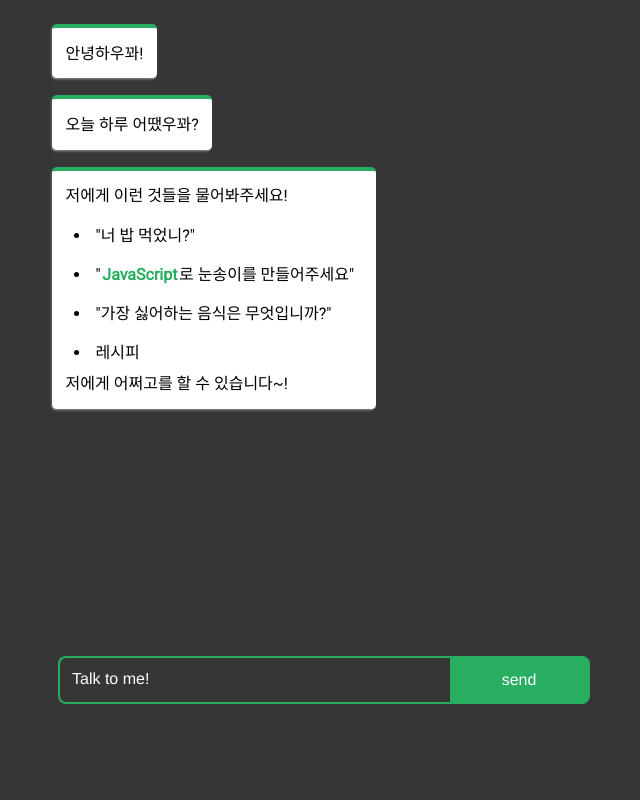
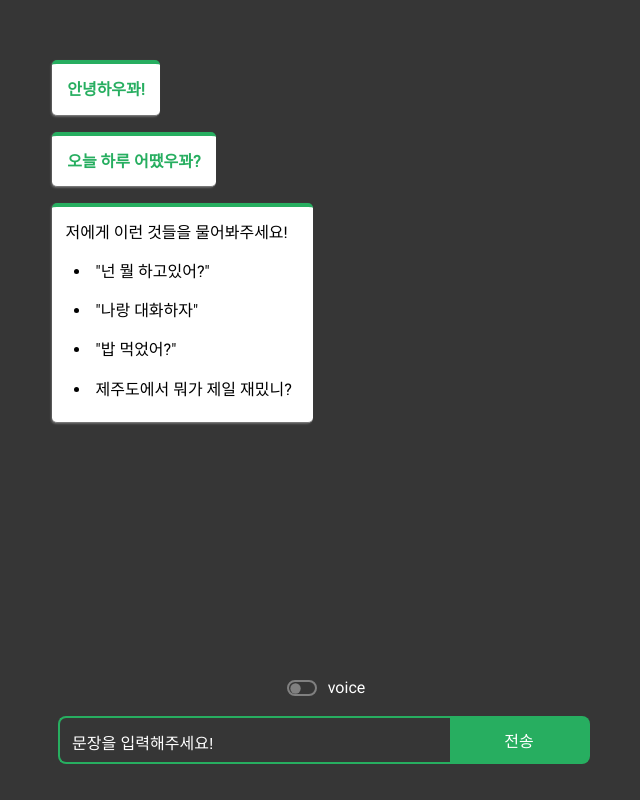
Before and after one commit to dev-hw/Jeju-ChatBot, a Python web app: template flask/templates/chatbot.html in a window 1280 px wide. Shown: the whole page, without its empty margins (316-956 px from the left). Run offline with Jinja, Linux system fonts and the light colour scheme; the template is opened without the code that fills it, so the values that code supplies are empty.

Commit message:
웹 구현 코드 수정

```diff
--- a/flask/static/chatbot.css
+++ b/flask/static/chatbot.css
@@ -151,6 +151,8 @@ body {
 }
 .chatlist .bot__output--failed {
   display: block !important;
+  color: #27ae60;
+  font-weight: 600;
 }
 .chatlist .bot__output--second-sentence {
   display: block;
@@ -285,3 +287,90 @@ input[type=submit]:hover {
 ::-webkit-scrollbar-thumb {
   background: rgba(0, 0, 0, 0.3);
 }
+
+
+
+/* toggle button */
+
+label {
+  display: inline-flex;
+  align-items: center;
+  gap: 0.5rem;
+  cursor: pointer;
+}
+
+[type="checkbox"] {
+  appearance: none;
+  position: relative;
+  border: max(2px, 0.1em) solid gray;
+  border-radius: 1.25em;
+  width: 2.25em;
+  height: 1.25em;
+}
+
+[type="checkbox"]::before {
+  content: "";
+  position: absolute;
+  left: 0;
+  width: 1em;
+  height: 1em;
+  border-radius: 50%;
+  transform: scale(0.8);
+  background-color: gray;
+  transition: left 250ms linear;
+}
+
+[type="checkbox"]:checked {
+  background-color: #27ae60;
+  border-color: #27ae60;
+}
+
+[type="checkbox"]:checked::before {
+  background-color: white;
+  left: 1em;
+}
+
+[type="checkbox"]:disabled {
+  border-color: lightgray;
+  opacity: 0.7;
+  cursor: not-allowed;
+}
+
+[type="checkbox"]:disabled:before {
+  background-color: lightgray;
+}
+
+[type="checkbox"]:disabled + span {
+  opacity: 0.7;
+  cursor: not-allowed;
+}
+
+[type="checkbox"]:focus-visible {
+  outline-offset: max(2px, 0.1em);
+  outline: max(2px, 0.1em) solid #27ae60;
+}
+
+[type="checkbox"]:enabled:hover {
+  box-shadow: 0 0 0 max(4px, 0.2em) lightgray;
+}
+
+/* Global CSS */
+body {
+  display: grid;
+  justify-content: center;
+  align-items: center;
+  height: 100vh;
+}
+
+fieldset {
+  border: none;
+  display: flex;
+  flex-direction: column;
+  gap: 0.5rem;
+}
+
+*,
+*::before,
+*::after {
+  box-sizing: border-box;
+}
--- a/flask/static/chatbot.js
+++ b/flask/static/chatbot.js
@@ -68,8 +68,24 @@ var checkInput = function(input) {
   // 답변을 제주도 사투리어로 변경
   // jeju_answer = 함수(answer)
 
-  // 음성 출력
-  // voice = 함수(jeju_answer)
+  // 음성 출력 여부 확인
+  // voice toggle button
+  let voice_check = document.getElementById("voice_yn");
+  let is_checked = voice_check.checked
+  console.log("is_checked:", is_checked)
+  if (is_checked) {
+    // voice = 함수(jeju_answer)
+    console.log("소리O")
+
+    jeju_answer = "안녕하우꽈" // 테스트용으로 하드코딩해둠
+    voice = getVoice(jeju_answer)
+  }else{
+    console.log("소리X")
+  }
+
+
+
+
 
   // 화면에 출력하기
   // 함수(answer, jeju_answer, voice)
@@ -77,6 +93,47 @@ var checkInput = function(input) {
   // 답장을 화면에 출력하기
   responseCommand(input);
 
+}
+
+// 답변 받아오기
+function getAnswer(input){
+    $.ajax({
+        type:"get",  // fetch의 method 기능
+        url: "/question/"+input,
+        timeout:10000,
+        // 성공
+        success:function(){
+            console.log("success " + input);
+        },
+        error:function(request,error){
+            alert("fail " + input);
+        }
+    })
+}
+
+// 음성 만들기
+function getVoice(sentence){
+    $.ajax({
+        type:"get",  // fetch의 method 기능
+        url: "/voice/"+sentence,
+        timeout:10000,
+        // 성공
+        success:function(audio_src){
+            console.log("success " + audio_src);
+            print_voice(audio_src);
+        },
+        error:function(request,error){
+            alert("fail " + sentence);
+        }
+    })
+}
+
+// 음성 소리 출력하기
+function print_voice(audio_src){
+  let hidden_area = document.querySelector("#hidden_area");
+  voice_tag_html = `
+      <audio src="../${audio_src}" autoplay></audio>`;
+  hidden_area.insertAdjacentHTML("beforeend", voice_tag_html);
 }
 
 
--- a/flask/templates/chatbot.html
+++ b/flask/templates/chatbot.html
@@ -5,7 +5,10 @@
     <meta name="viewport" content="width=device-width, initial-scale=1.0">
 
     <link rel="stylesheet" href="../static/chatbot.css">
+    <link rel="icon" href="../static/logo.png">
 
+    <!-- jQuery 불러오기 -->
+    <script src="http://code.jquery.com/jquery-latest.min.js"></script>
 
     <title>사투리 챗봇</title>
 </head>
@@ -20,25 +23,41 @@
         <div class="block--background">
         <div class="chatbot__overview">
             <ul class="chatlist">
-            <li class="bot__output bot__output--standard">안녕하우꽈!</li>
-            <li class="bot__output bot__output--standard">오늘 하루 어땠우꽈?</li>
+                <li class="bot__output bot__output--standard"><span class="bot__command">안녕하우꽈!</span></li>
+            <li class="bot__output bot__output--standard"><span class="bot__command">오늘 하루 어땠우꽈?</span></li>
             <li class="bot__output bot__output--standard">
                 <span class="bot__output--second-sentence">저에게 이런 것들을 물어봐주세요!</span>
                 <ul>
-                <li class="input__nested-list">"너 밥 먹었니?"</li>
+                <li class="input__nested-list">"넌 뭘 하고있어?"</li>
                 <!-- <span class="bot__command"></span> -->
-                <li class="input__nested-list">"<span class="bot__command">JavaScript</span>로 눈송이를 만들어주세요"</li>
-                <li class="input__nested-list">"가장 싫어하는 음식은 무엇입니까?"</li>
-                <li class="input__nested-list">레시피</li>
+                    <li class="input__nested-list">"나랑 대화하자"</li>
+                <li class="input__nested-list">"밥 먹었어?"</li>
+                <li class="input__nested-list">제주도에서 뭐가 제일 재밌니?</li>
                 </ul>
-                저에게 어쩌고를 할 수 있습니다~!
+
             </li>
             </ul>
         </div>
+
+
+        <!-- toggle button [voice] -->
+        <div>
+            <fieldset>
+                <label style="margin: 0 auto;">
+                  <input role="switch" id="voice_yn" type="checkbox" />
+                  <span style="color:white">voice</span>
+                </label>
+
+            </fieldset>
+        </div>
+
+
+
+
         <div class="chatbox-area">
             <form action="" id="chatform">
-                <textarea placeholder="Talk to me!" class="chatbox" name="chatbox" resize: "none" minlength="2"></textarea>
-                <input class="submit-button" type="submit" value="send">
+                <textarea placeholder="문장을 입력해주세요!" class="chatbox" name="chatbox" resize: "none" minlength="2"></textarea>
+                <input class="submit-button" type="submit" value="전송">
             </form>
         </div>
             <div class="block--background"></div>
@@ -46,6 +65,9 @@
     </main>
 
 
+    <div id="hidden_area" style="display:none">
+    </div>
+
 
     <!-- javascript 호출 -->
     <script src="../static/chatbot.js"></script>
```
Also changed, not shown: flask/app.py (+13 -2 lines), flask/inference.py (+23 -2 lines), flask/static/index.js (+9 -9 lines), flask/static/logo.png (added).
